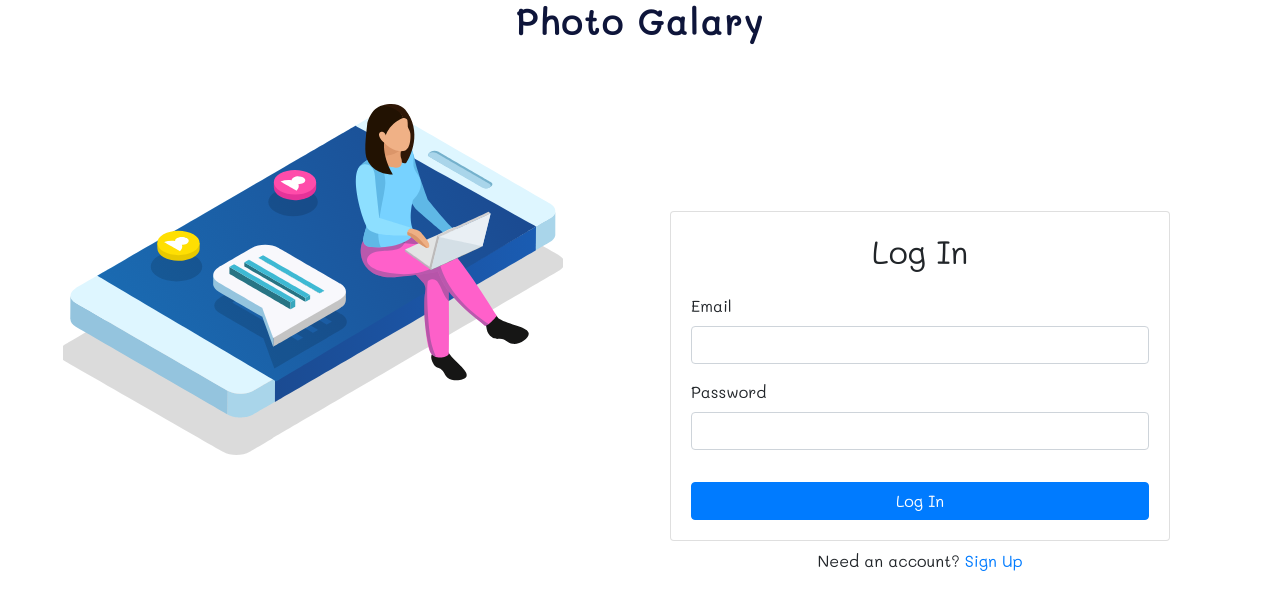
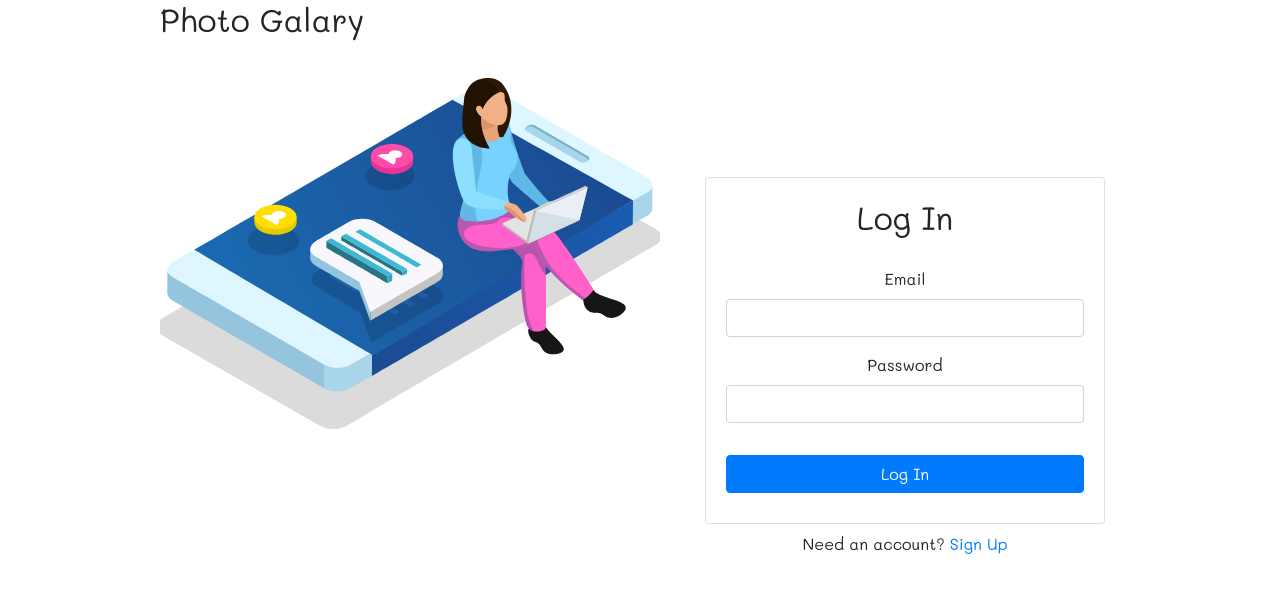
Before and after one commit to ishitakeshawani/Photo-Gallery, a React (Create React App) app: page /login in a window 1280 px wide. Shown: the top 610 px of the page. Built offline with nearby package versions, Linux system fonts and the light colour scheme; no server answers.

Commit message:
fixed image uploading

```diff
--- a/src/comps/UploadForm.js
+++ b/src/comps/UploadForm.js
@@ -2,43 +2,37 @@ import React, { useState } from "react";
 import ProgressBar from "./ProgressBar";
 
 const UploadForm = () => {
-    const [file,setFile] = useState(null);
-    const [error,setError] = useState(null);
+  const [file, setFile] = useState(null);
+  const [error, setError] = useState(null);
 
-    const types = ['image/png','image/jpeg'];
+  const types = ["image/png", "image/jpeg"];
 
   const changeHandler = (e) => {
     let selected = e.target.files[0];
     console.log(selected);
 
-
-        if(selected && types.includes(selected.type)){
+    if (selected && types.includes(selected.type)) {
       setFile(selected);
-            setError(' ');
-        }else{
+      setError(" ");
+    } else {
       setFile(null);
-            setError('please select an image file (png or jpeg)');
+      setError("please select an image file (png or jpeg)");
     }
-    }
+  };
 
   return (
     <form>
-            <label>
+      <label className="label">
         <input type="file" onChange={changeHandler} />
         <span>+</span>
       </label>
       <div className="output">
         {error && <div className="error">{error}</div>}
-                { file && <div>{file.name}</div>}
-                { file && <ProgressBar file={file} setFile={setFile} />}
+        {file && <div>{file.name}</div>}
+        {file && <ProgressBar file={file} setFile={setFile} />}
       </div>
     </form>
-    )
-
-
-
-
-}
-
+  );
+};
 
 export default UploadForm;
--- a/src/comps/navbar/NavBari.js
+++ b/src/comps/navbar/NavBari.js
@@ -1,7 +1,8 @@
 import  React from "react";
-import { Navbar,Nav, Container, Form, Button, FormControl } from "react-bootstrap";
+import { Navbar,Nav, Container,Button } from "react-bootstrap";
 import 'bootstrap/dist/css/bootstrap.min.css';
 import "./navbar.css";
+import {Link } from 'react-router-dom'
 
 const NavBari = () => {
     return (
@@ -13,14 +14,9 @@ const NavBari = () => {
                         <Nav.Link href="/">Home</Nav.Link>
 
                     </Nav>
-                    <Form inline>
-                        <FormControl type="text" placeholder="Search Here" className="mr-sm-2" />
-                        <Button variant="outline-info">Search</Button>
-
-                    </Form>
                     <Nav className="justify-content-end">
-                        <Button variant="outline-info">Sign In</Button>&nbsp;
-                        <Button variant="info">Sign Up</Button>
+                        <Button variant="outline-info"><Link to="/login">Sign In</Link></Button>&nbsp;
+                        <Button variant="info"><Link to="/">Sign Up</Link></Button>
                     </Nav>
                 </Navbar.Collapse>
             </Container>
--- a/src/comps/signup/SignUpLogic.js
+++ b/src/comps/signup/SignUpLogic.js
@@ -1,5 +1,5 @@
-import React, { useRef, useState} from 'react';
-import { Form, Button, Card, Alert, Container } from 'react-bootstrap';
+import React, { useState} from 'react';
+import { Card, Container } from 'react-bootstrap';
 import { Link, useHistory } from "react-router-dom";
 import { useAuth, } from '../../contexts/AuthContexts';
 import "./signup.css";
--- a/src/contexts/AuthContexts.js
+++ b/src/contexts/AuthContexts.js
@@ -23,7 +23,7 @@ export function AuthProvider({ children }) {
         const user = auth().currentUser;
         if (user !== null) {
             const displayName = user.displayName;
-            const email = user.email;
+            // const email = user.email;
             // const photoURL = user.photoURL;
             // const emailVerified = user.emailVerified;
             const uid = user.uid;
--- a/src/index.css
+++ b/src/index.css
@@ -1,51 +1,84 @@
-@import url('https://fonts.googleapis.com/css2?family=Mali&display=swap');
+@import url("https://fonts.googleapis.com/css2?family=Noto+Serif:wght@400;700&display=swap");
 
-
+:root {
+  --primaryy: #efb6b2;
+  --secondary: #4e4e4e;
+  --error: #ff4a4a;
+}
 
 /* base styles & title */
-body{
-  font-family: 'Mali', cursive;
+body {
+  font-family: "Noto Serif";
   color: var(--secondary);
-
 }
-.App{
-  /* max-width: 960px; */
+.App {
+  max-width: 960px;
   margin: 0 auto;
 }
-.title{
-  color: #0e153a;
-  font-size: 2.2rem;
+.title h1 {
+  color: var(--primaryy);
+  font-size: 1.2rem;
   letter-spacing: 2px;
   font-weight: normal;
+}
+.title h2,
+.title p {
   text-align: center;
-  font-family: 'Mali', cursive;
-  font-weight: bold;
-  margin-bottom: 30px;
+}
+.title h2 {
+  margin-top: 60px;
+  font-size: 2.6rem;
 }
 
-
-
-.output{
+/* upload form styles */
+form {
+  margin: 30px auto 10px;
+  text-align: center;
+}
+.label input {
+  height: 0;
+  width: 0;
+  opacity: 0;
+}
+.label {
+  display: block;
+  width: 30px;
+  height: 30px;
+  border: 1px solid var(--primaryy);
+  border-radius: 50%;
+  margin: 10px auto;
+  line-height: 30px;
+  color: var(--primary);
+  font-weight: bold;
+  font-size: 24px;
+}
+label:hover {
+  background: var(--primaryy);
+  color: white;
+}
+.output {
   height: 60px;
   font-size: 0.8rem;
 }
-
+.error {
+  color: var(--error);
+}
 
 /* progress bar styles */
-.progress-bar{
+.progress-bar {
   height: 5px;
-  background: var(--primary);
+  background: var(--primaryy);
   margin-top: 20px;
 }
 
 /* image grid styles */
-.img-grid{
+.img-grid {
   margin: 20px auto;
   display: grid;
   grid-template-columns: 1fr 1fr 1fr;
   grid-gap: 40px;
 }
-.img-wrap{
+.img-wrap {
   overflow: hidden;
   height: 0;
   padding: 50% 0;
@@ -53,7 +86,7 @@ body{
   position: relative;
   opacity: 0.8;
 }
-.img-wrap img{
+.img-wrap img {
   min-width: 100%;
   min-height: 100%;
   max-width: 150%;
@@ -62,20 +95,20 @@ body{
   left: 0;
 }
 
-
-.backdrop{
+/* modal styles */
+.backdrop {
   position: fixed;
   top: 0;
   left: 0;
   width: 100%;
   height: 100%;
-  background: rgba(0,0,0,0.5);
+  background: rgba(0, 0, 0, 0.5);
 }
-.backdrop img{
+.backdrop img {
   display: block;
   max-width: 60%;
   max-height: 80%;
   margin: 60px auto;
-  box-shadow: 3px 5px 7px rgba(0,0,0,0.5);
+  box-shadow: 3px 5px 7px rgba(0, 0, 0, 0.5);
   border: 3px solid white;
 }
```
Lines whose indentation alone changed are shown as unchanged.
